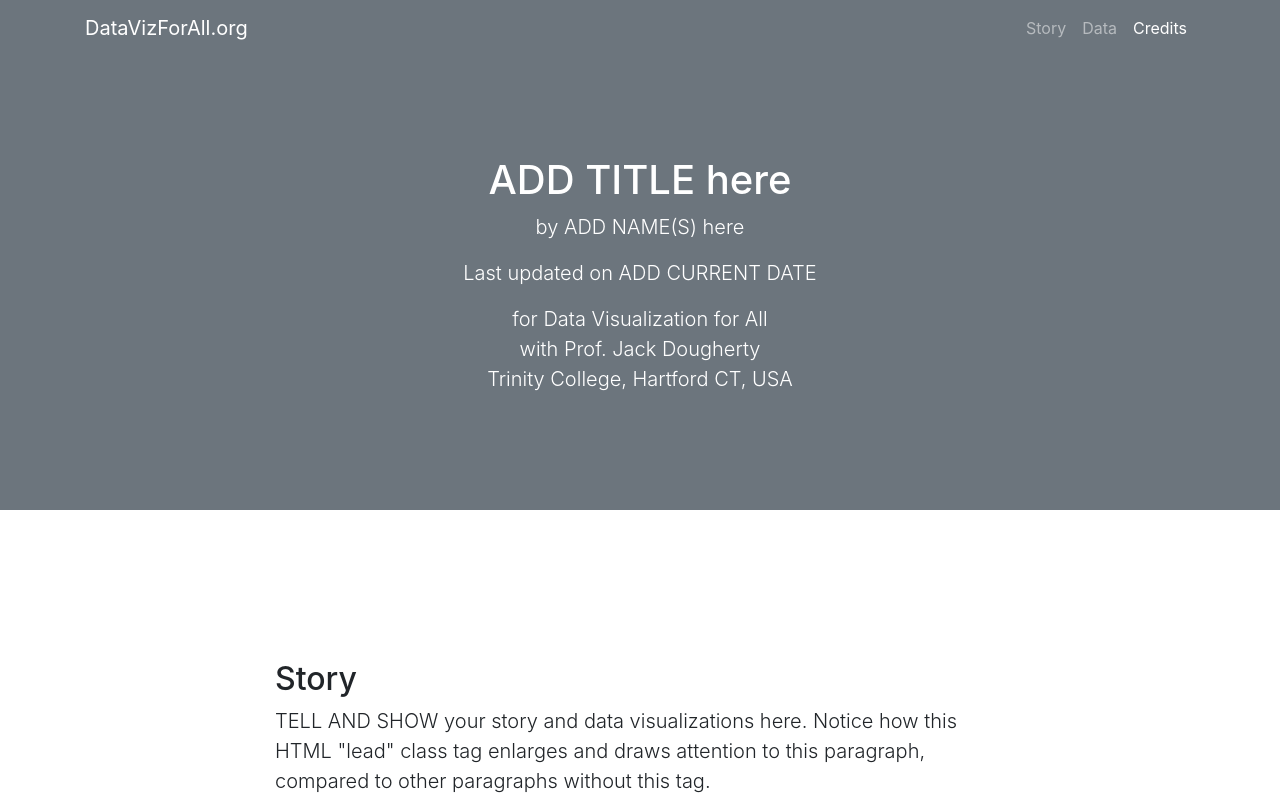
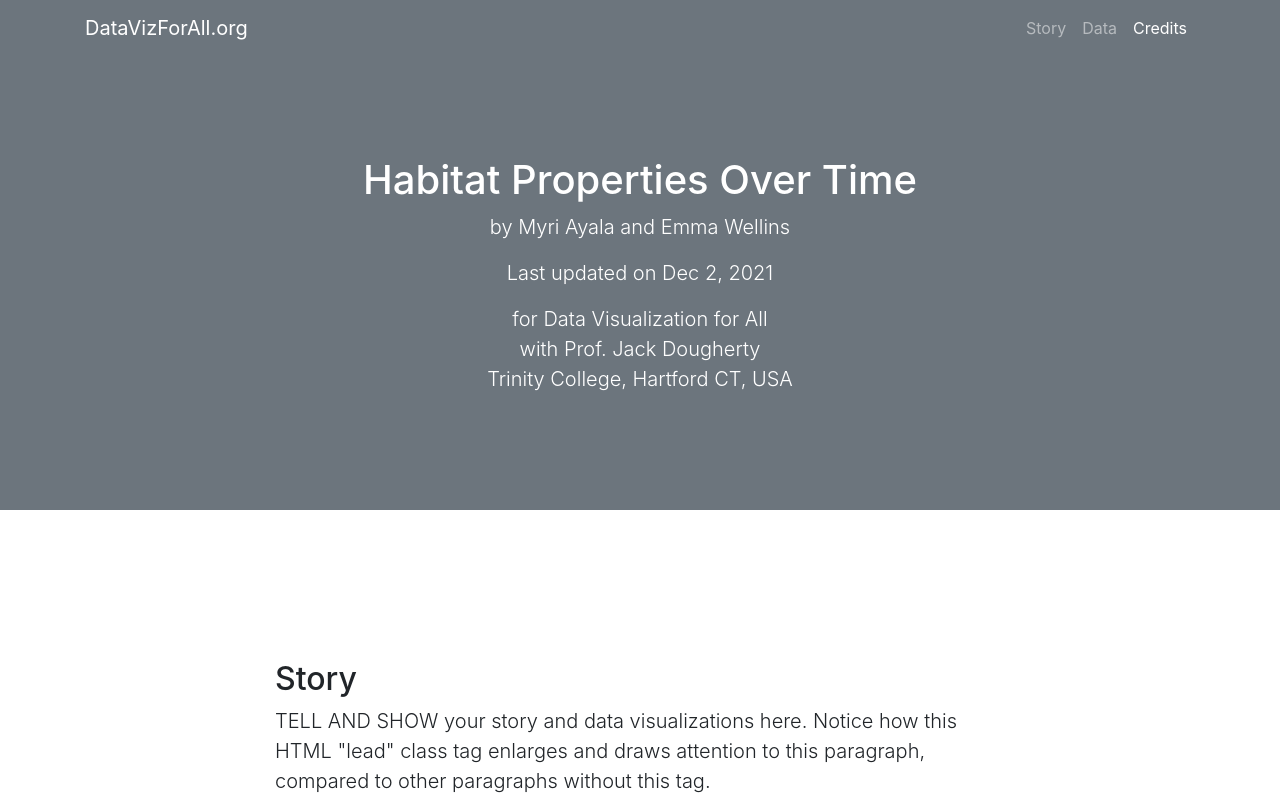
Before and after one commit to EmmaWellins/data-vis-final-product, a plain HTML site: page index.html in a window 1280 px wide. Shown: the top 800 px of the page. Drawn offline with nearby package versions, Linux system fonts and the light colour scheme.

Commit message:
Update index.html
Title, names, and date edited

```diff
--- a/index.html
+++ b/index.html
@@ -52,9 +52,9 @@
 
   <header class="bg-secondary text-white">
     <div class="container text-center">
-      <h1>ADD TITLE here</h1>
-      <p class="lead">by ADD NAME(S) here</p>
-      <p class="lead">Last updated on ADD CURRENT DATE</p>
+      <h1>Habitat Properties Over Time</h1>
+      <p class="lead">by Myri Ayala and Emma Wellins</p>
+      <p class="lead">Last updated on Dec 2, 2021</p>
       <p class="lead">for Data Visualization for All</br>with Prof. Jack Dougherty</br>Trinity College, Hartford CT, USA</p>
     </div>
   </header>
```
